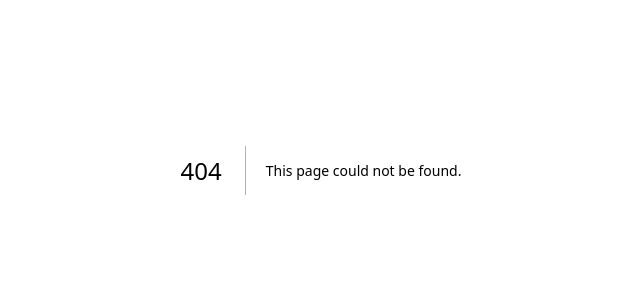
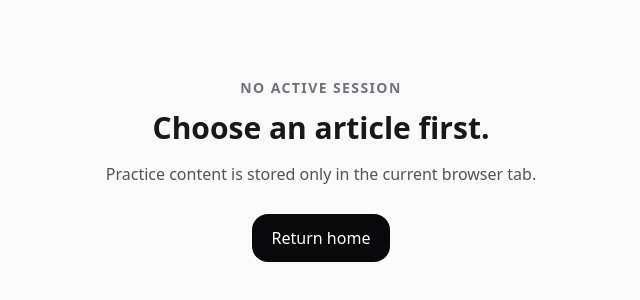
Before and after one commit to duckfrog-100/EconTyper, a Next.js app: page /practice in a window 1280 px wide. Before the commit this address had no page. Shown: the part 230-530 px from the top of the page, without its empty margins (319-959 px from the left). Built offline with nearby package versions, Linux system fonts and the light colour scheme.

Commit message:
feat: add session-backed practice placeholder

```diff
--- /dev/null
+++ b/app/practice/page.tsx
@@ -0,0 +1,44 @@
+"use client";
+
+import Link from "next/link";
+import { useEffect, useState } from "react";
+import { getCurrentArticle } from "@/lib/session-storage";
+import type { PracticeArticle } from "@/types/article";
+
+export default function PracticePage() {
+  const [article, setArticle] = useState<PracticeArticle | null | undefined>(undefined);
+
+  useEffect(() => {
+    setArticle(getCurrentArticle());
+  }, []);
+
+  if (article === undefined) {
+    return <main className="mx-auto max-w-3xl px-5 py-16 text-sm text-zinc-500">Loading session…</main>;
+  }
+
+  if (!article) {
+    return (
+      <main className="mx-auto flex min-h-screen max-w-xl flex-col justify-center px-5 py-16 text-center">
+        <p className="text-sm font-semibold uppercase tracking-widest text-zinc-500">No active session</p>
+        <h1 className="mt-3 text-3xl font-semibold">Choose an article first.</h1>
+        <p className="mt-4 text-zinc-600 dark:text-zinc-400">Practice content is stored only in the current browser tab.</p>
+        <Link href="/" className="mx-auto mt-7 rounded-2xl bg-zinc-950 px-5 py-3 font-medium text-white dark:bg-zinc-100 dark:text-zinc-950">Return home</Link>
+      </main>
+    );
+  }
+
+  return (
+    <main className="mx-auto w-full max-w-4xl px-5 py-10 sm:px-8 sm:py-16">
+      <Link href="/" className="text-sm text-zinc-500 hover:text-zinc-900 dark:hover:text-zinc-100">← Home</Link>
+      <header className="mt-8 border-b border-zinc-200 pb-8 dark:border-zinc-800">
+        <p className="text-sm text-emerald-700 dark:text-emerald-400">{article.sourceName}</p>
+        <h1 className="mt-2 text-3xl font-semibold tracking-tight sm:text-5xl">{article.title}</h1>
+        <p className="mt-4 text-sm text-zinc-500">{article.text.length.toLocaleString()} characters · session only</p>
+      </header>
+      <section className="mt-8 rounded-3xl border border-zinc-200 bg-white p-6 dark:border-zinc-800 dark:bg-zinc-900 sm:p-8">
+        <p className="whitespace-pre-wrap text-lg leading-8 text-zinc-700 dark:text-zinc-300">{article.text}</p>
+      </section>
+      <section aria-label="Advertisement" className="mt-10 flex min-h-24 items-center justify-center rounded-2xl border border-dashed border-zinc-300 px-4 text-center text-xs text-zinc-500 dark:border-zinc-700">Reserved for a future AdSense or Carbon Ads placement</section>
+    </main>
+  );
+}
```
